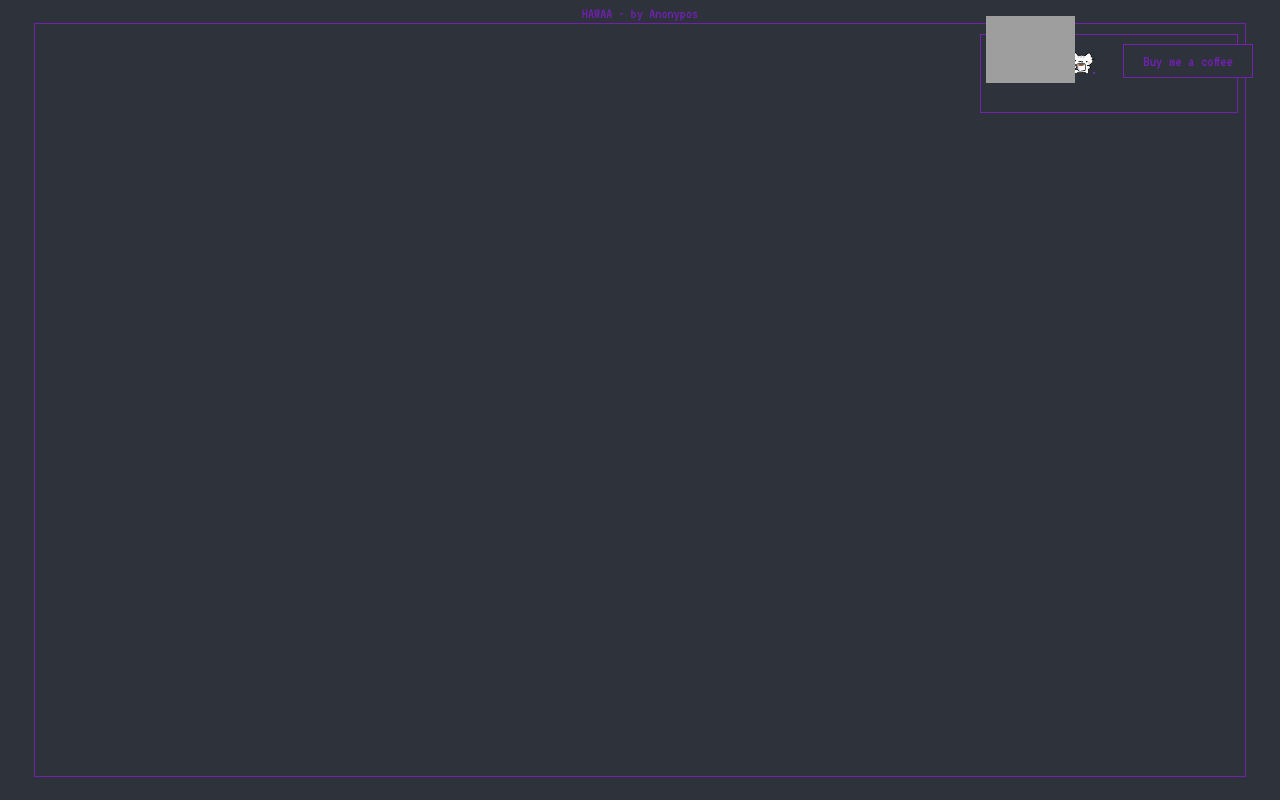
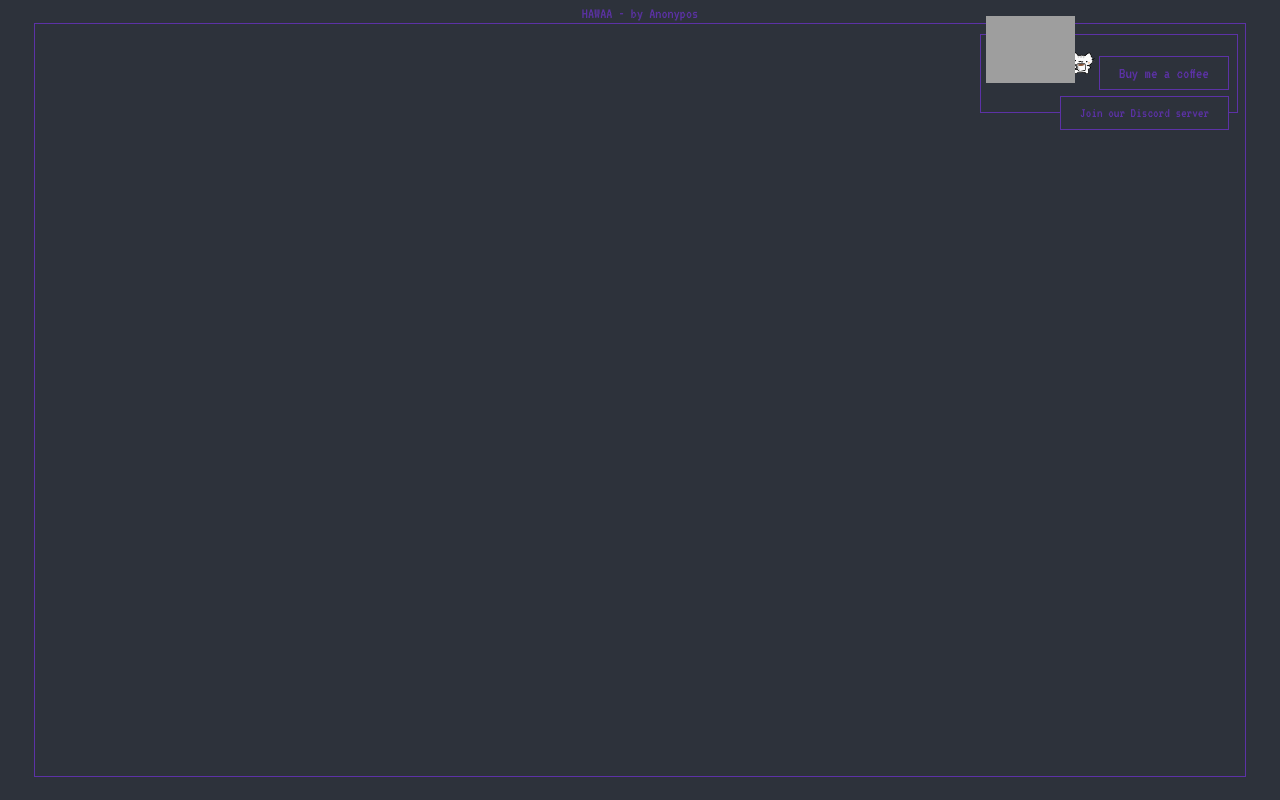
Before and after one commit to Anonypos-dz/HAWAA, a plain HTML site: page index.html in a window 1280 px wide. Drawn offline with Linux system fonts and the light colour scheme; grey boxes are pictures that could not be loaded.

Commit message:
Added Discord invite

```diff
--- a/anonypos_style.css
+++ b/anonypos_style.css
@@ -6,7 +6,7 @@ body{
     align-items: center;
     min-height: 100vh;
     font-family: "VT323";
-    color: #7320b3;
+    color: #5c32a6;
 }
 ::selection{
     background-color: white;
@@ -14,7 +14,7 @@ body{
 }
 div{
     background-color: #2d323b;
-    border-color: #7320b3;
+    border-color: #5c32a6;
     border-style: solid;
     border-width: 0.5px;
     margin: 0;
@@ -65,8 +65,9 @@ div{
 #ko-fi{
     height: 4vh;
     width: 10vw;
-    margin-right: -20vh;
-    margin-bottom: 2vw;
+    position: absolute;
+    top: 7vh;
+    right: 4vw;
 }
 #coffee-cat{
     width: 3vw;
@@ -74,3 +75,11 @@ div{
     right: 14vw;
     top: 5.5vh;
 }
+#discord{
+    position: absolute;
+    right: 4vw;
+    top: 12vh;
+    width: 13vw;
+    height: 4vh;
+    font-size: 14px;
+}
--- a/index.html
+++ b/index.html
@@ -16,6 +16,7 @@
             <div class="anonypos-btn" title=""></div>
             <img src="https://i.pinimg.com/originals/a3/d6/97/a3d69709008b07c99616d5c78df28bd7.gif" style="width: 7vw; position: absolute; top: 2vh; right: 16vw; z-index: 99;">
             <img id="coffee-cat" src="src/img/coffee_cat.png">
+            <div id="discord" class="anonypos-btn">Join our Discord server</div>
         </div>
         <p id="support">Support me</p>
     </div>
--- a/index.js
+++ b/index.js
@@ -1,8 +1,9 @@
 const coffee_cat = document.getElementById("coffee-cat");
 const kofi_btn = document.getElementById("ko-fi");
+const discord_btn = document.getElementById("discord");
 if(kofi_btn){
     kofi_btn.addEventListener("pointerenter", () => {
-
+        //console.log("Hovor enterd.");
         coffee_cat.src = "src/img/happy_cat.png";
     });
     kofi_btn.addEventListener("pointerleave", () => {
@@ -12,3 +13,8 @@ if(kofi_btn){
         window.open("https://ko-fi.com/anonypos", "_blank");
     });
 }
+if(discord_btn){
+    discord_btn.addEventListener("click", ()=> {
+        window.open("https://discord.gg/CJmBhH38js", "_blank");
+    });
+}
```
